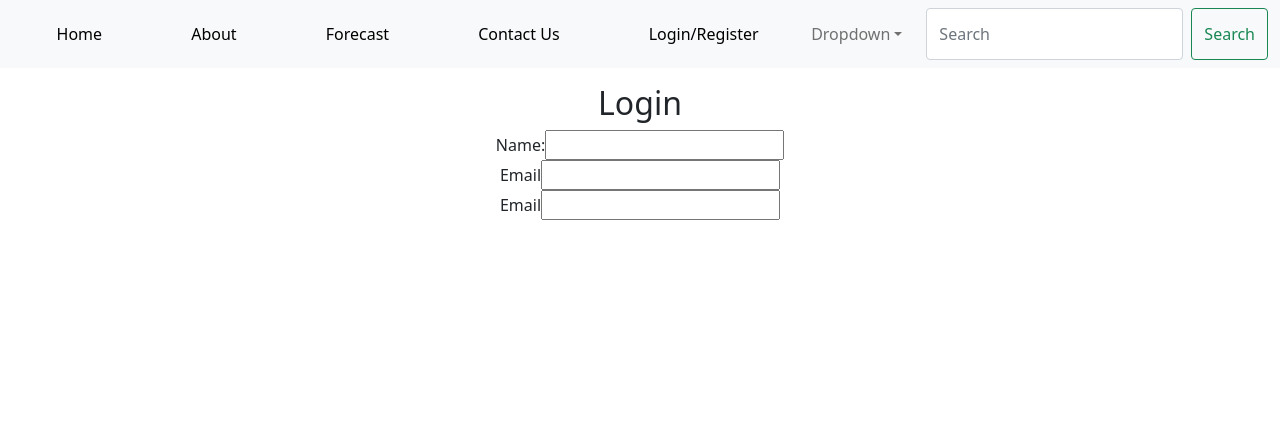
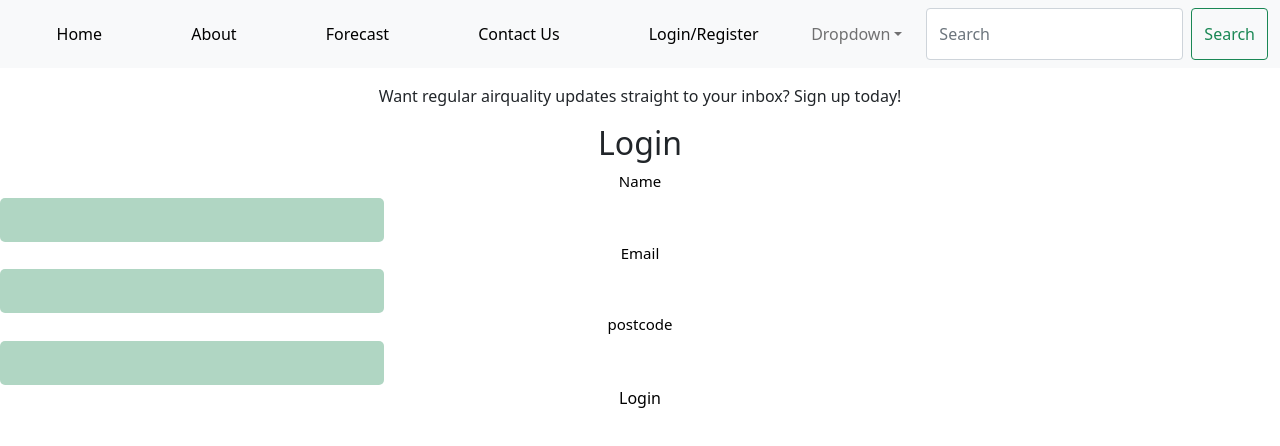
Before and after one commit to green-air/greenAirWebsite, a React (Create React App) app in the folder greenair-website/: page /Login in a window 1280 px wide. Shown: the top 446 px of the page. Built offline with nearby package versions, Linux system fonts and the light colour scheme.

Commit message:
just fiddling with the css now!

```diff
--- a/greenair-website/src/pages/Login.js
+++ b/greenair-website/src/pages/Login.js
@@ -1,5 +1,5 @@
 import React, { useState, } from "react";
-
+import "../pages/login.css"
 import LoginForm from "./LoginForm.js"
 
 function Login () {
@@ -10,17 +10,23 @@ function Login () {
     const [user, setUser] = useState({name:'"', email:""});
     const [error, setError]= useState("");
 
+
+
     const Login = details => {
         console.log(details);
+        if (details.email === adminUser.email &&adminUser.password)
+        console.log("logged in");
+        else {console.log("details do not match")
+    ;}
     }
     const Logout = () => {
-        console.log("Logout");
+        setUser({name:"", email:""});
     }
     return (
         <div className= "App">
-            {(user.email !="") ? (
+            {(user.email !=="") ? (
              <div className="welcome"><h2> Welcome,<span>{user.name}</span></h2>
-             <button>Logout</button>
+             <button onClick={Logout}>Logout</button>
         </div>
         ) : ( <LoginForm Login={Login} error ={error}/>
         )}
--- a/greenair-website/src/pages/LoginForm.js
+++ b/greenair-website/src/pages/LoginForm.js
@@ -8,23 +8,28 @@ function LoginForm ({Login, error}){
     }
 
     return(
+
         <form onSubmit ={submitHandler}>
             <div className ="form-inner">
+                <p> Want regular airquality updates straight to your inbox? Sign up today!
+                    </p>
                 <h2>Login</h2>
-                {/* E ERROR!*/}
+
                 <div className = "form-group">
-                    <label hmtlFor="name">Name:</label>
+                    <label hmtlFor="name">Name</label>
                     <input type="text" name="name" id="name" onChange ={e=>setDetails({...details, name: e.target.value})}value={details.name}/>
                 </div>
-                <div className="form=group">
+                <div className="form-group">
                     <label htmlFor="email">Email</label>
                     <input type = "email" name = "email" id="email" onChange ={e=>setDetails({...details, email: e.target.value})} value={details.email}/>
                 </div>
-                <div className="form=group">
-                    <label htmlFor="password">Email</label>
-                    <input type = "password" name = "password" id="password" onChange={e=>setDetails({...details, password: e.target.value})} value={details.password}/>
+                <div className="form-group">
+                    <label htmlFor="postcode">postcode</label>
+                    <input type = "postcode" name = "postcode" id="postcode" onChange={e=>setDetails({...details, password: e.target.value})} value={details.password}/>
                 </div>
-            </div>
+                <input type = "submit" value= "Login"/>
+                </div>
+
         </form>
     )
     }
--- /dev/null
+++ b/greenair-website/src/pages/login.css
@@ -0,0 +1,65 @@
+#{
+    margin: 0;
+    padding: 0;
+    box-sizing: border-box;
+    font-family: monserrat, sans-serif;
+
+}
+input, button {
+appearance: none;
+background: none;
+border: none;
+outline: none;
+}
+.Login{
+    height: 100vh;
+    display: flex;
+    align-items: center;
+    justify-content: center;
+    background-color: rgb(82, 206, 158);
+}
+form{
+    display: block;
+    position: relative;
+}
+form :after{
+    content:'';
+    display: block;
+    position: absolute;
+    top: -5px;
+    left: -5px;
+    right: -5px;
+    bottom: -5px;
+    z-index: 1;
+    background-image: linear-gradient(to botton-right #FE4553, #18ca36);
+}
+form.form-inner{
+position: relative;
+display: block;
+background-color: rgb(48, 161, 38);
+padding: 30px;
+z-index:2;
+}
+
+form.form-inner .form-group{
+    display: block;
+    color: aqua;
+    width: 300px;
+    margin-bottom: 50px;
+}
+
+form .form-inner .form-group label{
+    display: block;
+    color: rgb(0, 0, 0);
+    font-size: 15px;
+    margin-bottom: 5px;
+    transition: 0.4s;
+}
+form .form-inner .form-group input{
+    display: block;
+    width: 30%;
+    position: center;
+    padding: 10px 15px;
+    background-color: rgb(176, 214, 195);
+    border-radius: 5px;
+}
```
